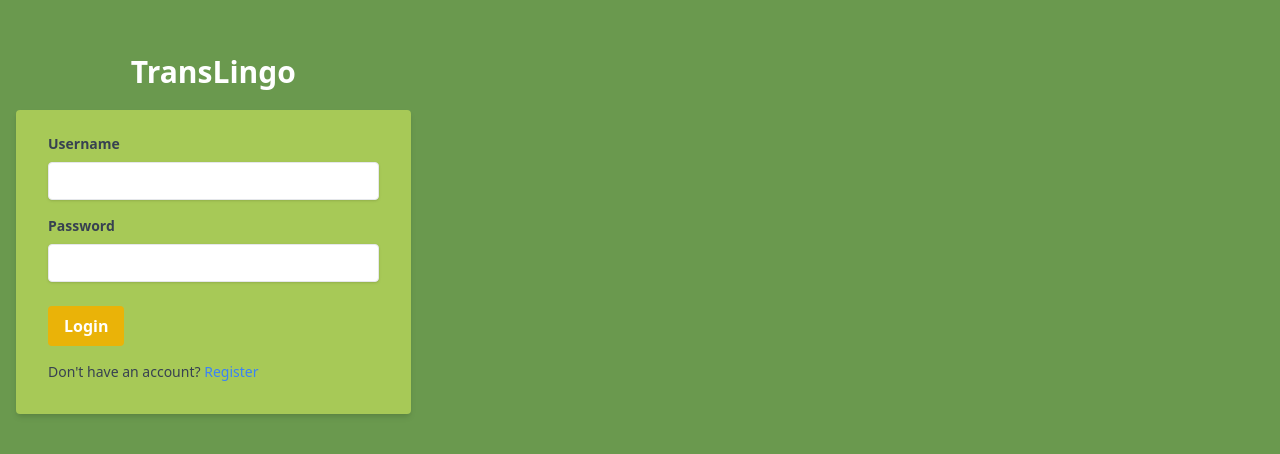
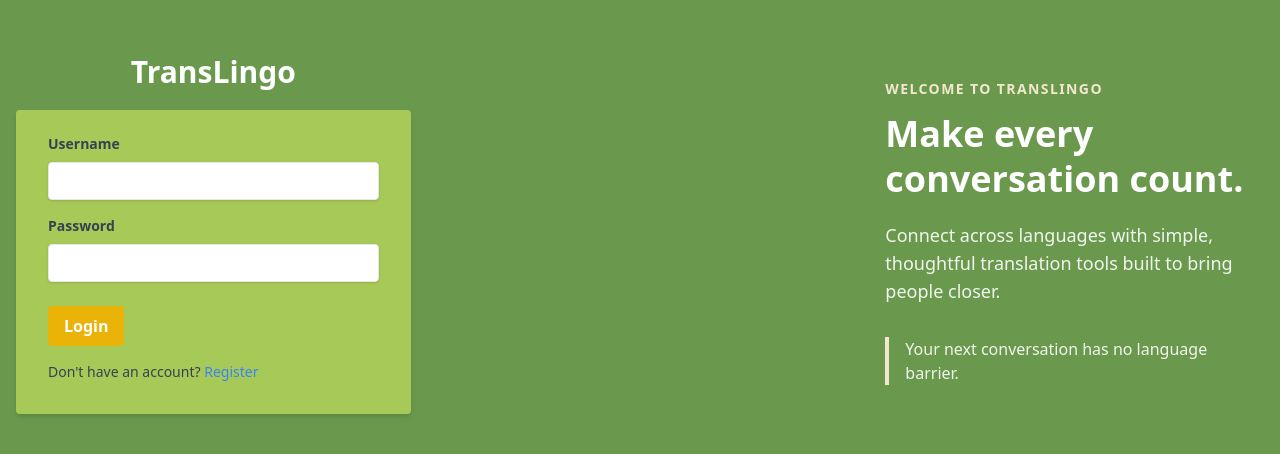
Before and after one commit to chiwo67/TransLingo, a plain HTML site: page index.html in a window 1280 px wide. Shown: the part 168-622 px from the top of the page. Drawn offline with nearby package versions, Linux system fonts and the light colour scheme.

Commit message:
add login page with form and welcome message

```diff
--- a/templates/index.html
+++ b/index.html
@@ -7,8 +7,8 @@
     <title>Login</title>
   </head>
   <body class="bg-black">
-    <section class="w-full bg-[#6a994e] min-h-screen flex items-center justify-start">
-      <section class="w-full md:w-1/3 px-4 flex flex-col items-center justify-center min-h-screen">
+    <section class="w-full bg-[#6a994e] min-h-screen flex flex-col md:flex-row items-center md:items-stretch justify-start">
+      <section class="w-full md:w-1/3 px-4 py-12 md:min-h-screen flex flex-col items-center justify-center">
         <h1 class="text-3xl font-bold py-5 text-white">TransLingo</h1>
         <form class="w-full max-w-md bg-[#a7c957] shadow-md rounded px-8 pt-6 pb-8 mb-4" action="/login" method="POST">
           <div class="mb-4">
@@ -30,6 +30,12 @@
           </div>
         </form>
       </section>
+      <aside class="w-full md:w-1/3 md:ml-auto px-8 py-12 md:min-h-screen flex flex-col justify-center text-white">
+        <p class="text-sm font-semibold uppercase tracking-widest text-[#f2e8cf]">Welcome to TransLingo</p>
+        <h2 class="mt-3 text-4xl font-bold leading-tight">Make every conversation count.</h2>
+        <p class="mt-5 text-lg text-white/90">Connect across languages with simple, thoughtful translation tools built to bring people closer.</p>
+        <p class="mt-8 border-l-4 border-[#f2e8cf] pl-4 text-white/90">Your next conversation has no language barrier.</p>
+      </aside>
     </section>
   </body>
 </html>
```
